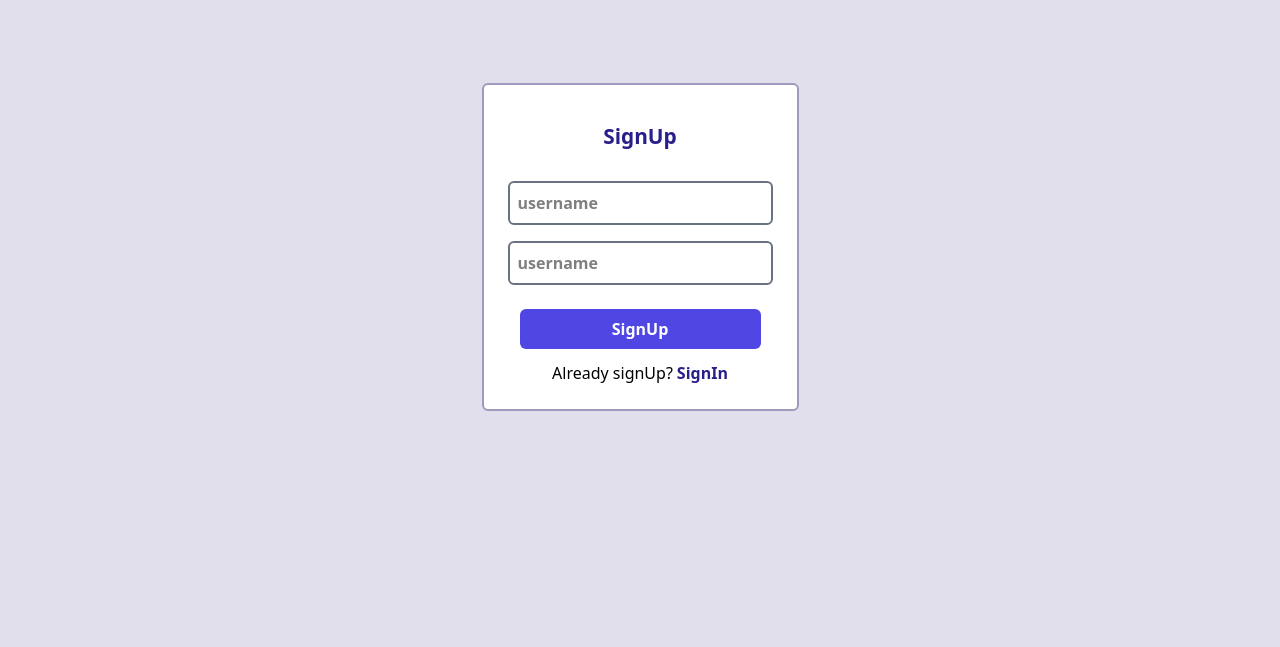
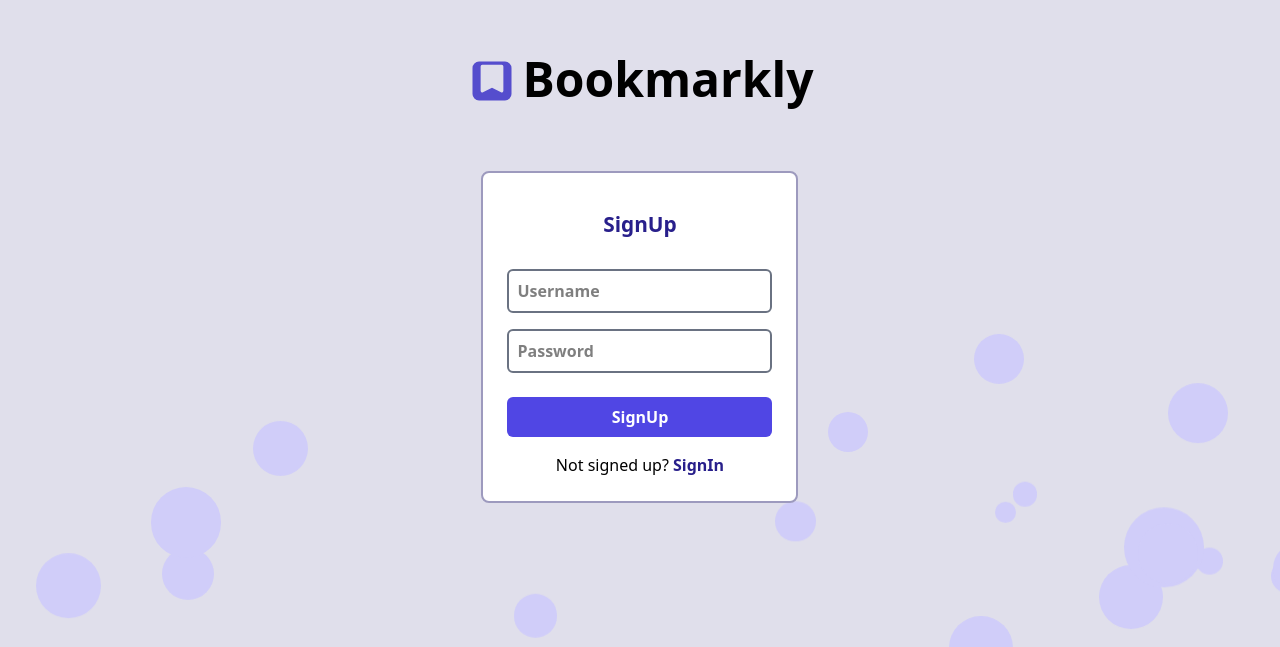
Before and after one commit to SahuUsha/Bookmarkly, a React (Vite) app in the folder frontend/s-brain/: page / in a window 1280 px wide. Shown: the part 153-800 px from the top of the page. Built offline with nearby package versions, Linux system fonts and the light colour scheme.

Commit message:
feat: add ShinyText component with CSS animation and integrate it into the project

```diff
--- /dev/null
+++ b/frontend/s-brain/src/components/ui/ShinyText.css
@@ -0,0 +1,29 @@
+.shiny-text {
+  color: #31289c; /* Adjust this color to change intensity/style */
+  background: linear-gradient(
+    120deg,
+    rgba(255, 255, 255, 0) 40%,
+    rgba(255, 255, 255, 0.8) 70%,
+    rgba(255, 255, 255, 0) 60%
+  );
+  font-size: 3rem;
+  background-size: 800% 600%;
+  font-weight: 500;
+  -webkit-background-clip: text;
+  background-clip: text;
+  display: inline-block;
+  animation: shine 5s linear infinite;
+}
+
+@keyframes shine {
+  0% {
+    background-position: 100%;
+  }
+  100% {
+    background-position: -100%;
+  }
+}
+
+.shiny-text.disabled {
+  animation: none;
+}
--- /dev/null
+++ b/frontend/s-brain/src/components/ui/ShinyText.tsx
@@ -0,0 +1,24 @@
+import './ShinyText.css';
+
+interface shinyProps{
+    text : string,
+    disabled : boolean,
+    speed : number,
+    className : string
+}
+
+
+const ShinyText = ({ text, disabled = false, speed = 5, className = '' } : shinyProps) => {
+  const animationDuration = `${speed}s`;
+
+  return (
+    <div
+      className={`shiny-text ${disabled ? 'disabled' : ''} ${className}`}
+      style={{ animationDuration }}
+    >
+      {text}
+    </div>
+  );
+};
+
+export default ShinyText;
--- a/frontend/s-brain/src/icons/logo.tsx
+++ b/frontend/s-brain/src/icons/logo.tsx
@@ -1,4 +1,6 @@
 import React from 'react'
+import { iconSizeVariants, type IconProps } from './icons'
+
 
 const Logo = () => {
   return (
--- a/frontend/s-brain/src/pages/signIn.tsx
+++ b/frontend/s-brain/src/pages/signIn.tsx
@@ -1,61 +1,117 @@
-
-
-import React, {useRef, useState} from 'react'
-
+import React, { useRef, useState, useMemo } from 'react'
 import { Button } from '../components/ui/Button'
 import { Input } from '../components/ui/Input'
 import { BACKEND_URL } from '../config'
 import axios from 'axios'
 import { useNavigate } from 'react-router-dom'
+import Logo from '../icons/logo'
 
-
-const SignIn= () => {
-    const navigate = useNavigate()
-
-    const usernameRef = useRef<HTMLInputElement>(null);
-    const passwordRef = useRef<HTMLInputElement>(null);
-
-
-     const handleSignIn=async()=>{
-      const username = usernameRef.current?.value;
-      const password = passwordRef.current?.value;
-      try {
-
-        const res = await axios.post(`${BACKEND_URL}/api/v1/signin`,{username , password})
-        console.log(res.data)
-        if(res){
-          // alert("Successfully signed in")
-          const jwtToken  = res.data.data
-          console.log("jwtToken : ", jwtToken)
-          localStorage.setItem("token", jwtToken)
-          navigate("/dashboard")
-
+// BubbleBackground component for floating bubbles animation
+type Bubble = {
+  size: number;
+  left: number;
+  animationDuration: number;
+  delay: number;
 }
 
-      } catch (error) {
-        console.error("Error signing in  or passord or user Id are not valid", error);
-        alert("Error signing in or or passord or user Id are not valid")
+export const BubbleBackground: React.FC = () => {
+  const bubbles: Bubble[] = useMemo(
+    () =>
+      Array.from({ length: 20 }, () => ({
+        size: Math.random() * 60 + 20,
+        left: Math.random() * 100,
+        animationDuration: Math.random() * 20 + 10,
+        delay: Math.random() * 5,
+      })),
+    []
+  )
 
+  return (
+    <div className="absolute inset-0 overflow-hidden">
+      {bubbles.map((bubble, idx) => (
+        <span
+          key={idx}
+          style={{
+            position: 'absolute',
+            bottom: -bubble.size,
+            left: `${bubble.left}%`,
+            width: bubble.size,
+            height: bubble.size,
+            backgroundColor: '#d0cdf9',
+            borderRadius: '50%',
+            animation: `floatUp ${bubble.animationDuration}s linear ${bubble.delay}s infinite`,
+          }}
+        />
+      ))}
+      <style jsx>{`
+        @keyframes floatUp {
+          to { transform: translateY(-110vh); }
+        }
+      `}</style>
+    </div>
+  )
 }
 
+const SignIn: React.FC = () => {
+  const navigate = useNavigate()
+  const usernameRef = useRef<HTMLInputElement>(null)
+  const passwordRef = useRef<HTMLInputElement>(null)
+
+  const handleSignIn = async () => {
+    const username = usernameRef.current?.value
+    const password = passwordRef.current?.value
+    try {
+      const res = await axios.post(`${BACKEND_URL}/api/v1/signin`, { username, password })
+      if (res) {
+        const jwtToken = res.data.data
+        localStorage.setItem('token', jwtToken)
+        navigate('/dashboard')
+      }
+    } catch (error) {
+      console.error('Error signing in:', error)
+      alert('Error signing in: invalid username or password')
+    }
   }
 
   return (
-    <div className='h-screen w-screen  bg-[#e0dfeb] flex justify-center items-center  '>
-      <div className='bg-white p-6 rounded-md border-2 border-[#9d9abe] min-w-50 '>
-        <h1 className='flex text-center justify-center font-bold text-[1.3rem] text-[#281f8b] p-3' >SignIn</h1>
-        <div className='flex mt-4 flex-col justify-center gap-4'>
+    <div className="relative h-screen w-screen bg-[#e0dfeb] flex justify-center items-center">
+      {/* Floating bubbles background */}
+      <BubbleBackground />
 
-        <Input ref={usernameRef} placeholder={"username"} />
-        <Input ref={passwordRef} placeholder={"username"} />
+      <div className="absolute flex flex-col items-center">
+        <div className="flex font-semibold p-16 text-[#554dcd] items-center">
+       <svg xmlns="http://www.w3.org/2000/svg" viewBox="0 0 24 24" fill="currentColor" className="size-13">
+  <path fill-rule="evenodd" stroke-linejoin="round" d="M6 3a3 3 0 0 0-3 3v12a3 3 0 0 0 3 3h12a3 3 0 0 0 3-3V6a3 3 0 0 0-3-3H6Zm1.5 1.5a.75.75 0 0 0-.75.75V16.5a.75.75 0 0 0 1.085.67L12 15.089l4.165 2.083a.75.75 0 0 0 1.085-.671V5.25a.75.75 0 0 0-.75-.75h-9Z" clip-rule="evenodd" />
+</svg>
+          <h1 className="text-5xl mb-1 pl-1 text-black">Bookmarkly</h1>
         </div>
-        <div className='flex justify-center mt-6 m-3 '>
 
-            <Button loading={false} variant='primary' size='md' text='SignIn' onClick={()=>{handleSignIn()} } fullWidth={true}/>
+        <div className="bg-white p-6 rounded-lg border-2 border-[#9d9abe] min-w-[300px]">
+          <h1 className="text-center font-bold text-[1.3rem] text-[#281f8b] p-3">SignIn</h1>
+
+          <div className="flex flex-col gap-4 mt-4">
+            <Input ref={usernameRef} placeholder="Username" />
+            <Input ref={passwordRef} placeholder="Password" />
           </div>
-        <p className='flex text-center justify-center items-center'>
-            Not SignUp? <button onClick={()=>{navigate("/signup")}} className='font-bold text-[#281f8b] pl-1'> SignUp</button>
+
+          <div className="mt-6">
+            <Button
+              loading={false}
+              variant="primary"
+              size="md"
+              text="SignIn"
+              onClick={handleSignIn}
+              fullWidth
+            />
+          </div>
+
+          <p className="text-center mt-4">
+            Not signed up?{' '}
+            <button onClick={() => navigate('/signup')} className="font-bold text-[#281f8b]">
+              SignUp
+            </button>
           </p>
+        </div>
       </div>
     </div>
   )
--- a/frontend/s-brain/src/pages/signUp.tsx
+++ b/frontend/s-brain/src/pages/signUp.tsx
@@ -1,61 +1,116 @@
-
-
-import React, {useRef, useState} from 'react'
-
+import React, { useRef, useState, useMemo } from 'react'
 import { Button } from '../components/ui/Button'
 import { Input } from '../components/ui/Input'
-import { BACKEND_URL } from '../config';
-import axios from 'axios';
-import { useNavigate } from 'react-router-dom';
+import { BACKEND_URL } from '../config'
+import axios from 'axios'
+import { useNavigate } from 'react-router-dom'
+import Logo from '../icons/logo'
 
-const SignUp = () => {
-  const navigate = useNavigate()
-
-
-    const usernameRef = useRef<HTMLInputElement>(null);
-    const passwordRef = useRef<HTMLInputElement>(null);
-
-    const handleSignUp=async()=>{
-      const username = usernameRef.current?.value;
-      const password = passwordRef.current?.value;
-      try {
-
-        const res = await axios.post(`${BACKEND_URL}/api/v1/signup`,{username , password})
-        console.log(res.data)
-        if(res){
-          alert("Successfully signed up")
-          navigate("/signin")
+// BubbleBackground component for floating bubbles animation
+type Bubble = {
+  size: number;
+  left: number;
+  animationDuration: number;
+  delay: number;
 }
 
-      } catch (error) {
-        console.error("Error signing up  or user already exist:", error);
-        alert("Error signing up or user already exist")
+export const BubbleBackground: React.FC = () => {
+  const bubbles: Bubble[] = useMemo(
+    () =>
+      Array.from({ length: 20 }, () => ({
+        size: Math.random() * 60 + 20,
+        left: Math.random() * 100,
+        animationDuration: Math.random() * 20 + 10,
+        delay: Math.random() * 5,
+      })),
+    []
+  )
 
+  return (
+    <div className="absolute inset-0 overflow-hidden">
+      {bubbles.map((bubble, idx) => (
+        <span
+          key={idx}
+          style={{
+            position: 'absolute',
+            bottom: -bubble.size,
+            left: `${bubble.left}%`,
+            width: bubble.size,
+            height: bubble.size,
+            backgroundColor: '#d0cdf9',
+            borderRadius: '50%',
+            animation: `floatUp ${bubble.animationDuration}s linear ${bubble.delay}s infinite`,
+          }}
+        />
+      ))}
+      <style jsx>{`
+        @keyframes floatUp {
+          to { transform: translateY(-110vh); }
+        }
+      `}</style>
+    </div>
+  )
 }
 
+const SignUp: React.FC = () => {
+  const navigate = useNavigate()
+  const usernameRef = useRef<HTMLInputElement>(null)
+  const passwordRef = useRef<HTMLInputElement>(null)
 
-
-
+  const handleSignup = async () => {
+    const username = usernameRef.current?.value
+    const password = passwordRef.current?.value
+    try {
+      const res = await axios.post(`${BACKEND_URL}/api/v1/signup`, { username, password })
+      if (res) {
+       alert("successfully signup")
+        navigate('/signin')
+      }
+    } catch (error) {
+      console.error('Error signing in:', error)
+      alert('Error signup in : user already exist')
+    }
   }
 
+  return (
+    <div className="relative h-screen w-screen bg-[#e0dfeb] flex justify-center items-center">
+      {/* Floating bubbles background */}
+      <BubbleBackground />
 
+      <div className="absolute flex flex-col items-center">
+        <div className="flex font-semibold p-16 text-[#554dcd] items-center">
+       <svg xmlns="http://www.w3.org/2000/svg" viewBox="0 0 24 24" fill="currentColor" className="size-13">
+  <path fill-rule="evenodd" stroke-linejoin="round" d="M6 3a3 3 0 0 0-3 3v12a3 3 0 0 0 3 3h12a3 3 0 0 0 3-3V6a3 3 0 0 0-3-3H6Zm1.5 1.5a.75.75 0 0 0-.75.75V16.5a.75.75 0 0 0 1.085.67L12 15.089l4.165 2.083a.75.75 0 0 0 1.085-.671V5.25a.75.75 0 0 0-.75-.75h-9Z" clip-rule="evenodd" />
+</svg>
+          <h1 className="text-5xl mb-1 pl-1 text-black">Bookmarkly</h1>
+        </div>
 
-  return (
-    <div className='h-screen w-screen  bg-[#e0dfeb] flex justify-center items-center  '>
-      <div className='bg-white p-6 rounded-md border-2 border-[#9d9abe] min-w-50 '>
-        <h1 className='flex text-center justify-center font-bold text-[1.3rem] text-[#281f8b] p-3' >SignUp</h1>
-        <div className='flex mt-4 flex-col justify-center gap-4'>
+        <div className="bg-white p-6 rounded-lg border-2 border-[#9d9abe] min-w-[300px]">
+          <h1 className="text-center font-bold text-[1.3rem] text-[#281f8b] p-3">SignUp</h1>
 
-        <Input ref={usernameRef} placeholder={"username"} />
-        <Input ref={passwordRef} placeholder={"username"} />
+          <div className="flex flex-col gap-4 mt-4">
+            <Input ref={usernameRef} placeholder="Username" />
+            <Input ref={passwordRef} placeholder="Password" />
           </div>
-        <div className='flex justify-center mt-6 m-3 '>
 
-            <Button loading={false} variant='primary' size='md' text='SignUp' onClick={()=>{handleSignUp()} } fullWidth={true}/>
+          <div className="mt-6">
+            <Button
+              loading={false}
+              variant="primary"
+              size="md"
+              text="SignUp"
+              onClick={handleSignup}
+              fullWidth
+            />
           </div>
-        <p className='flex text-center justify-center items-center'>
-            Already signUp? <button onClick={()=>{navigate("/signin")}} className='font-bold text-[#281f8b] pl-1'> SignIn</button>
+
+          <p className="text-center mt-4">
+            Not signed up?{' '}
+            <button onClick={() => navigate('/signin')} className="font-bold text-[#281f8b]">
+              SignIn
+            </button>
           </p>
+        </div>
       </div>
     </div>
   )
```
Lines whose indentation alone changed are shown as unchanged.
